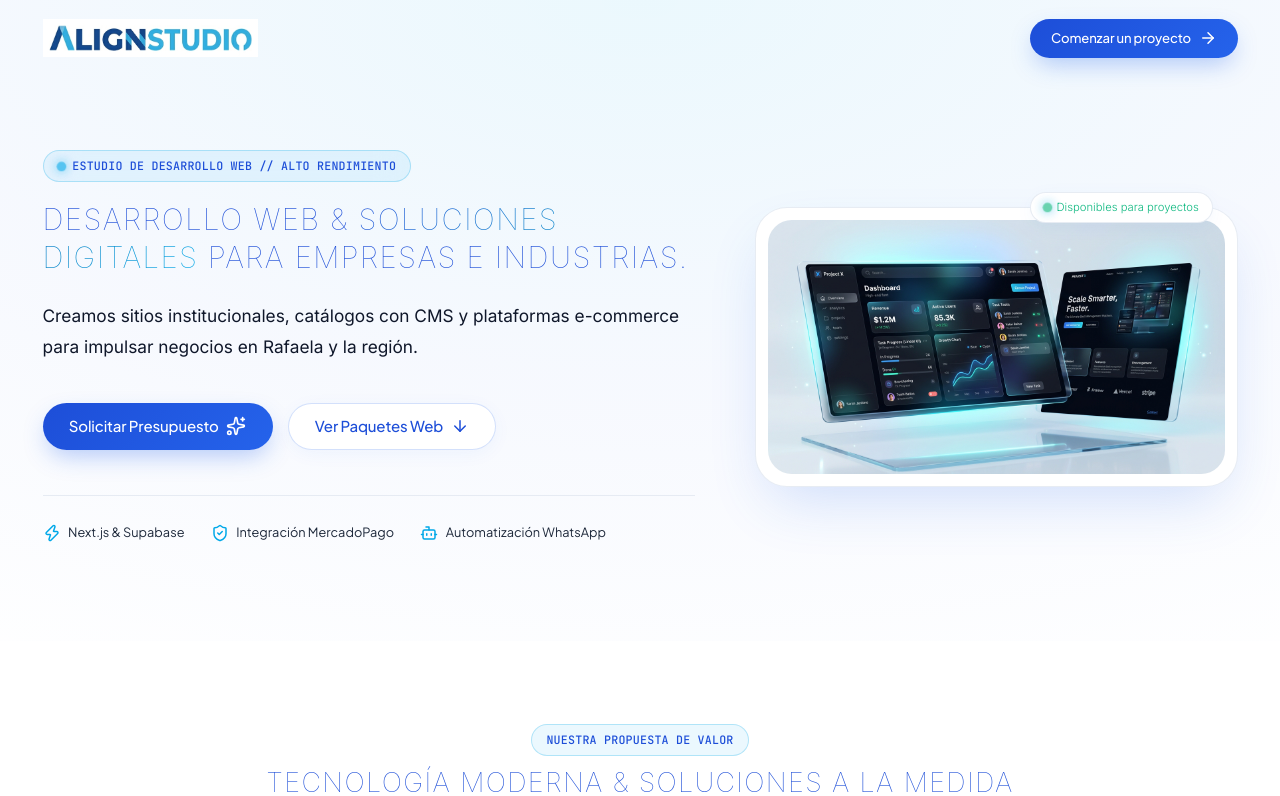
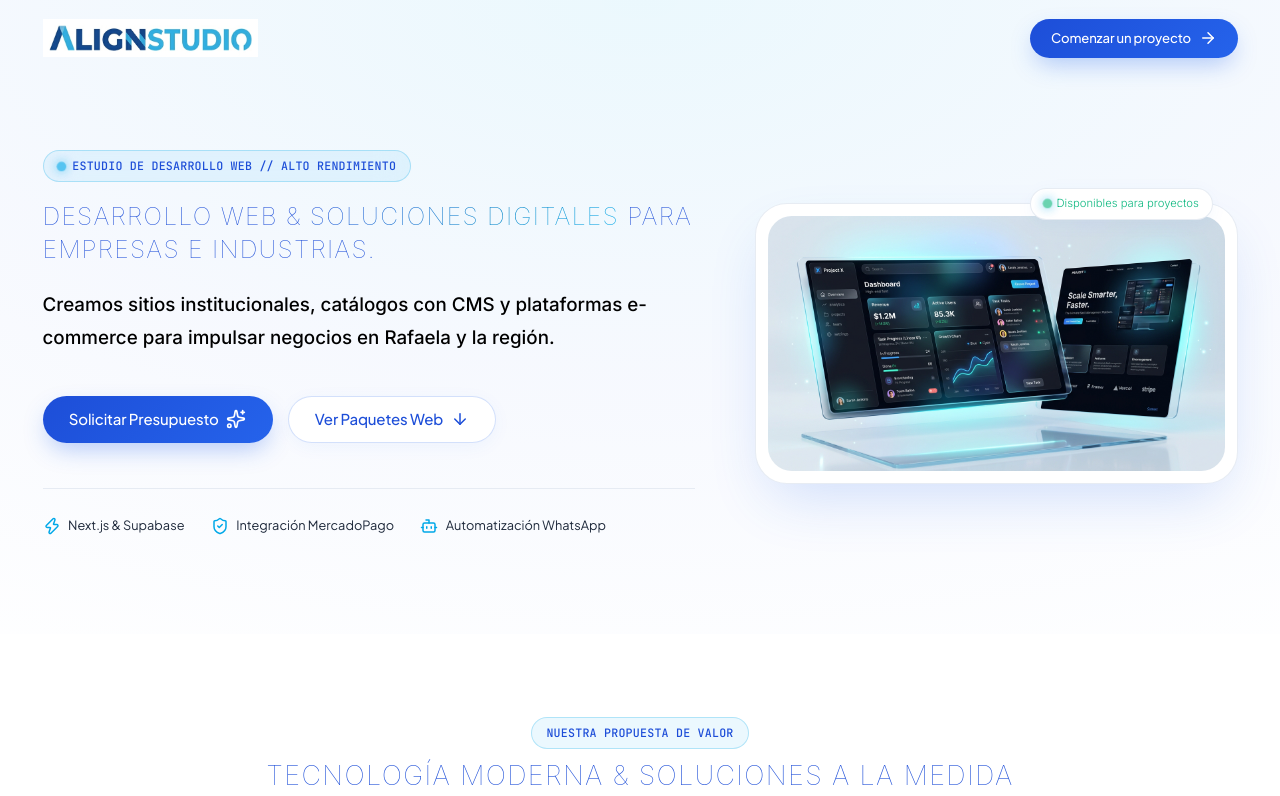
Before and after one commit to alignstudioweb/portafolio, a Next.js app: page / in a window 1280 px wide. Shown: the top 796 px of the page. Built offline with nearby package versions, Linux system fonts and the light colour scheme; a web font is replaced by a local one.

Commit message:
style: ajuste fino del Hero (hero-title más pequeño y hero-subtitle más grande y negro puro)

```diff
--- a/app/globals.css
+++ b/app/globals.css
@@ -350,21 +350,21 @@ button {
 }
 
 .hero-title {
-  font-size: clamp(1.35rem, 2.5vw, 1.95rem);
+  font-size: clamp(1.15rem, 2.1vw, 1.65rem);
   font-weight: 100;
-  line-height: 1.3;
+  line-height: 1.35;
   color: var(--color-align-royal);
-  margin: 1.25rem 0 1.5rem 0;
+  margin: 1.15rem 0 1.5rem 0;
   letter-spacing: 0.05em;
 }
 
 .hero-subtitle {
   font-family: var(--font-sans);
-  font-size: 1.15rem;
-  font-weight: 400;
-  color: var(--bg-dark);
+  font-size: 1.25rem;
+  font-weight: 500;
+  color: #000000;
   margin-bottom: 2.75rem;
-  line-height: 1.8;
+  line-height: 1.75;
 }
 
 .hero-buttons {
```
